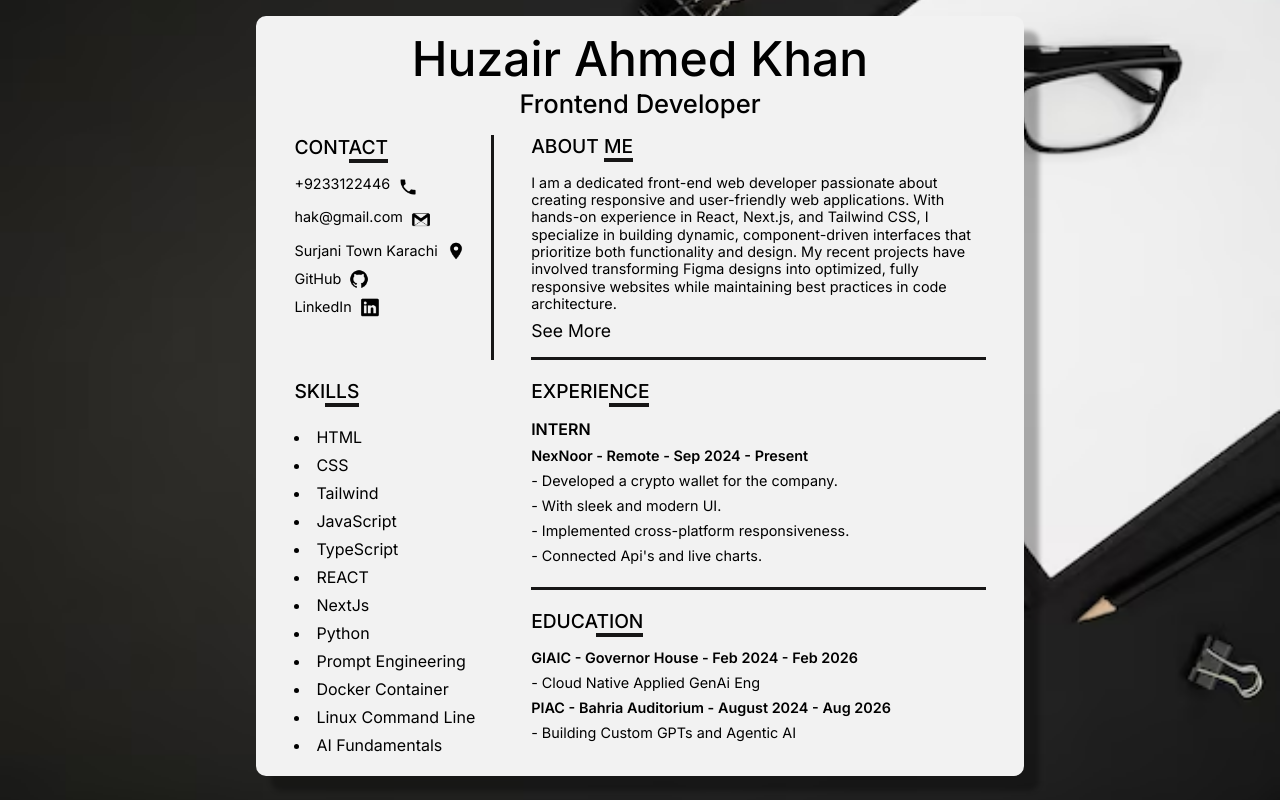
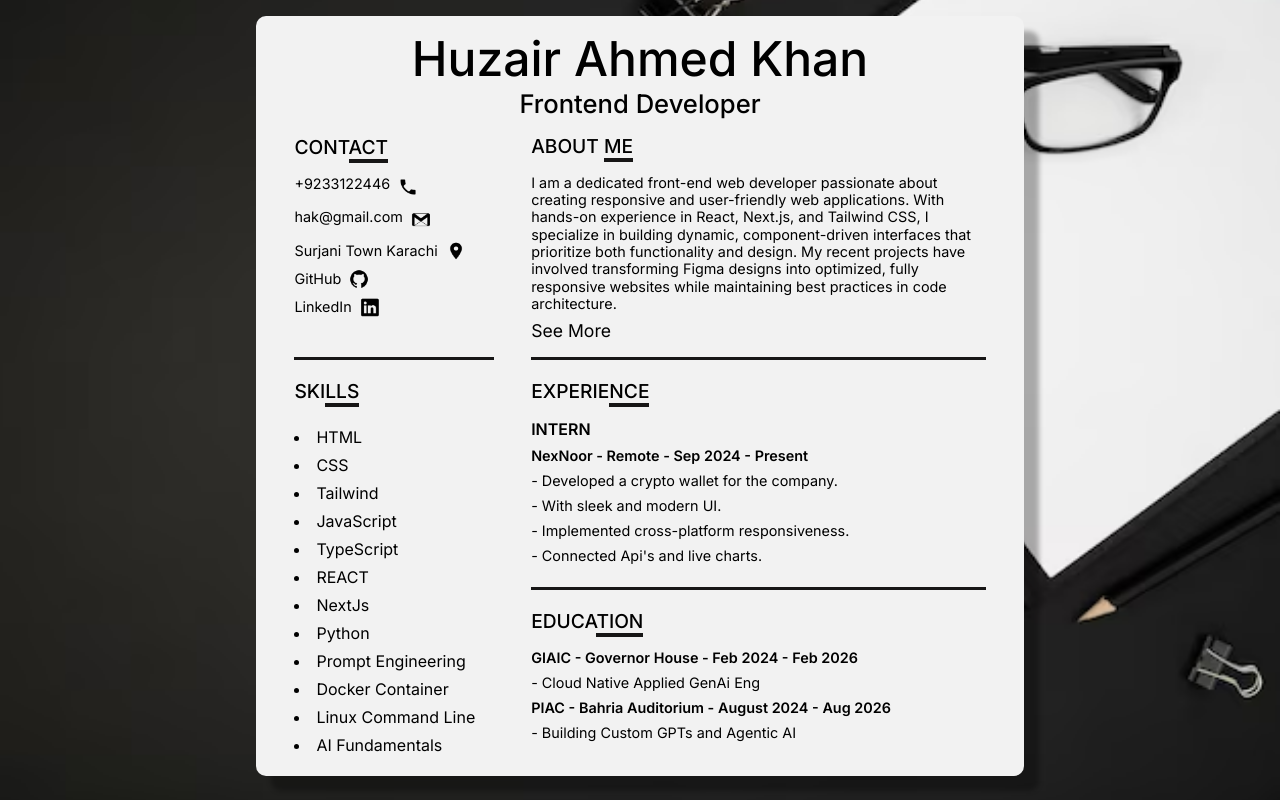
Before and after one commit to codeWithHak/resume-builder-m0, a plain HTML site: page index.html in a window 1280 px wide. Drawn offline with Linux system fonts and the light colour scheme.

Commit message:
added border bottom in contact

```diff
--- a/styles.css
+++ b/styles.css
@@ -115,7 +115,7 @@ li{
 
 }
 .grid-col-contact{
-    border-right: 3px solid rgb(23, 22, 22);
+    border-bottom: 3px solid rgb(23, 22, 22);
 }
 
 .grid-col-about{
```
